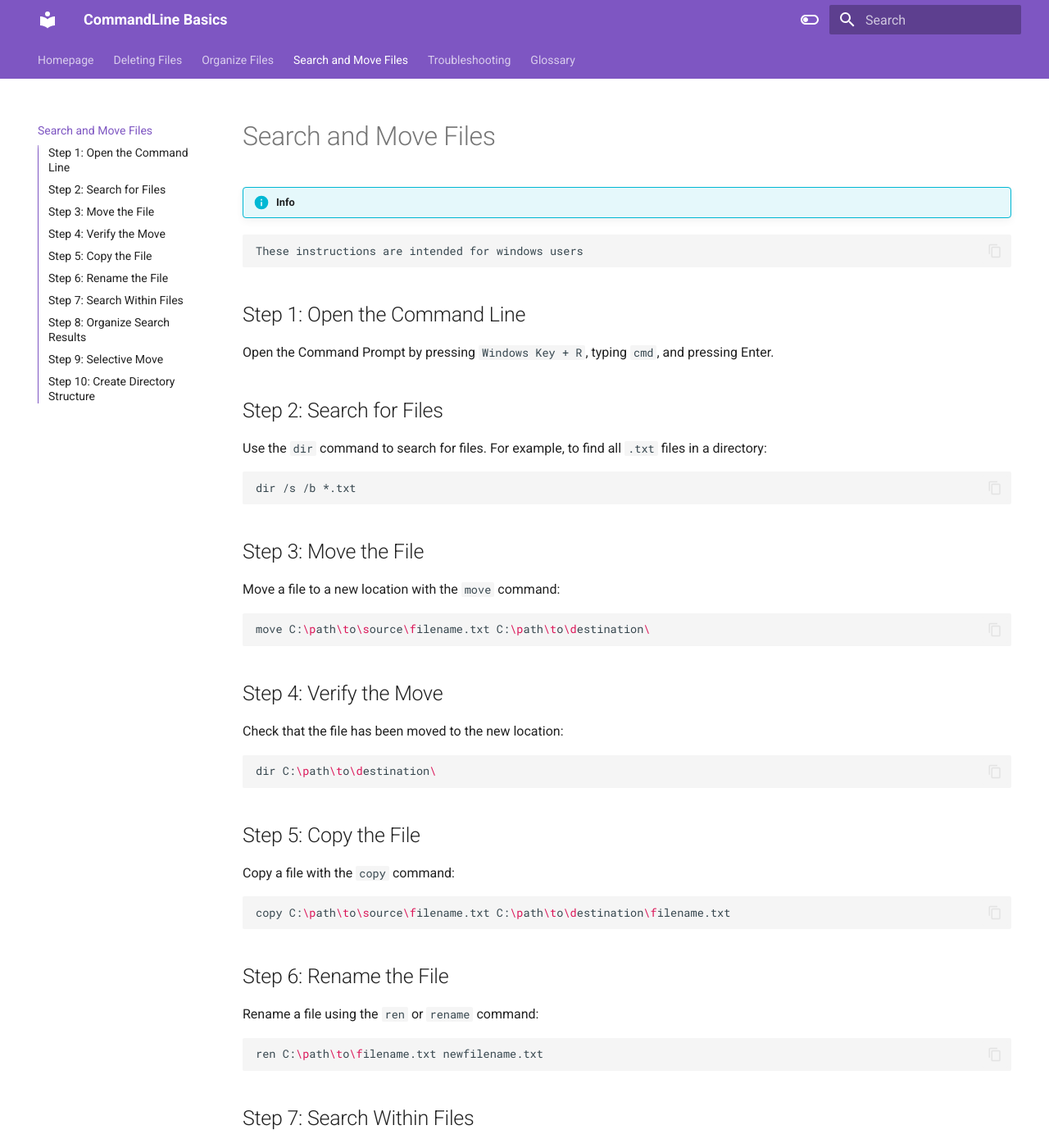
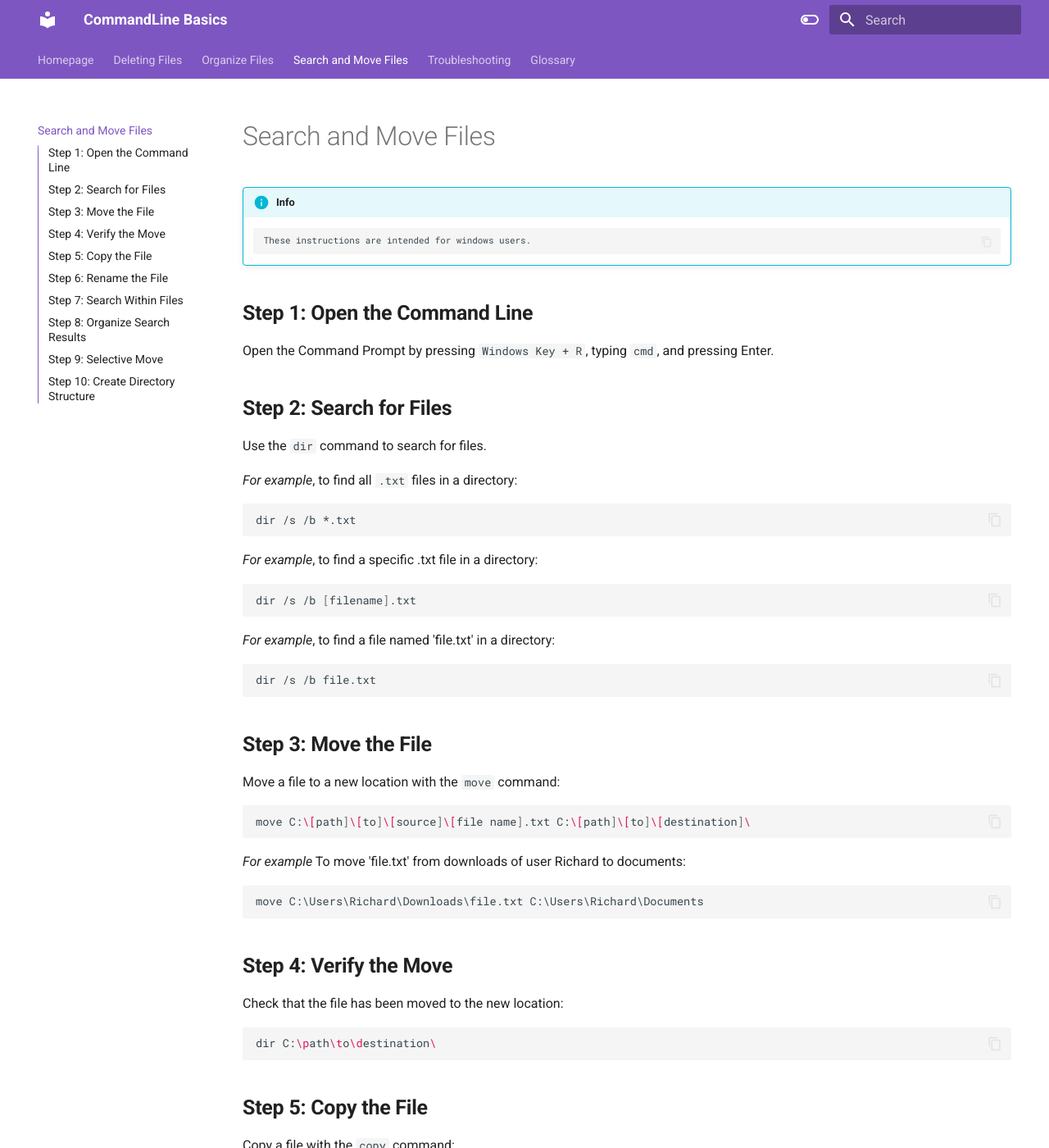
Before and after one commit to RichardLi6/UsingCommandLine, an MkDocs documentation site: the page built from docs/SearchMove.md, in a window 1280 px wide and 1400 px high. Shown: the whole window at 82% size. Built offline with MkDocs 1.6.1 and Material for MkDocs 9.7.7, drawn with Linux system fonts in a browser that asks for light colours.

Commit message:
Add changes, will do more tomorrow

````diff
--- a/docs/SearchMove.md
+++ b/docs/SearchMove.md
@@ -1,70 +1,83 @@
 # Search and Move Files
 
 !!! info
-```
-These instructions are intended for windows users
-```
+    ```
+    These instructions are intended for windows users.
+    ```
 
-## Step 1: Open the Command Line
+## <b>Step 1: Open the Command Line</b>
 Open the Command Prompt by pressing `Windows Key + R`, typing `cmd`, and pressing Enter.
 
-## Step 2: Search for Files
-Use the `dir` command to search for files. For example, to find all `.txt` files in a directory:
+## <b>Step 2: Search for Files</b>
+Use the `dir` command to search for files.
 
+<i>For example</i>, to find all `.txt` files in a directory:
 ```bash
 dir /s /b *.txt
 ```
+<i>For example</i>, to find a specific .txt file in a directory:
+```bash
+dir /s /b [filename].txt
+```
+<i>For example</i>, to find a file named 'file.txt' in a directory:
+```bash
+dir /s /b file.txt
+```
 
-## Step 3: Move the File
+## <b>Step 3: Move the File</b>
 Move a file to a new location with the `move` command:
 
 ```bash
-move C:\path\to\source\filename.txt C:\path\to\destination\
+move C:\[path]\[to]\[source]\[file name].txt C:\[path]\[to]\[destination]\
+```
+<i>For example</i> To move 'file.txt' from downloads of user Richard to documents:
+```
+move C:\Users\Richard\Downloads\file.txt C:\Users\Richard\Documents
 ```
 
-## Step 4: Verify the Move
+## <b>Step 4: Verify the Move</b>
 Check that the file has been moved to the new location:
 
 ```bash
 dir C:\path\to\destination\
 ```
 
-## Step 5: Copy the File
+## <b>Step 5: Copy the File</b>
 Copy a file with the `copy` command:
 
 ```bash
 copy C:\path\to\source\filename.txt C:\path\to\destination\filename.txt
 ```
 
-## Step 6: Rename the File
+## <b>Step 6: Rename the File</b>
 Rename a file using the `ren` or `rename` command:
 
 ```bash
 ren C:\path\to\filename.txt newfilename.txt
 ```
 
-## Step 7: Search Within Files
+## <b>Step 7: Search Within Files</b>
 Search for a specific string within files using `findstr`:
 
 ```bash
 findstr /s "searchstring" *.txt
 ```
 
-## Step 8: Organize Search Results
+## <b>Step 8: Organize Search Results</b>
 Sort the search results by name or date using `dir` with sorting flags:
 
 ```bash
 dir /b /o:n *.txt
 ```
 
-## Step 9: Selective Move
+## <b>Step 9: Selective Move</b>
 Move only certain files using wildcards with `move`:
 
 ```bash
 move C:\path\to\source\*.txt C:\path\to\destination\
 ```
 
-## Step 10: Create Directory Structure
+## <b>Step 10: Create Directory Structure</b>
 Recreate the directory structure in the destination using `xcopy`:
 
 ```bash
````
Also changed, not shown: docs/CleanUpFiles.md (+7 -3 lines), docs/OrganizeFiles.md (+10 -10 lines).
